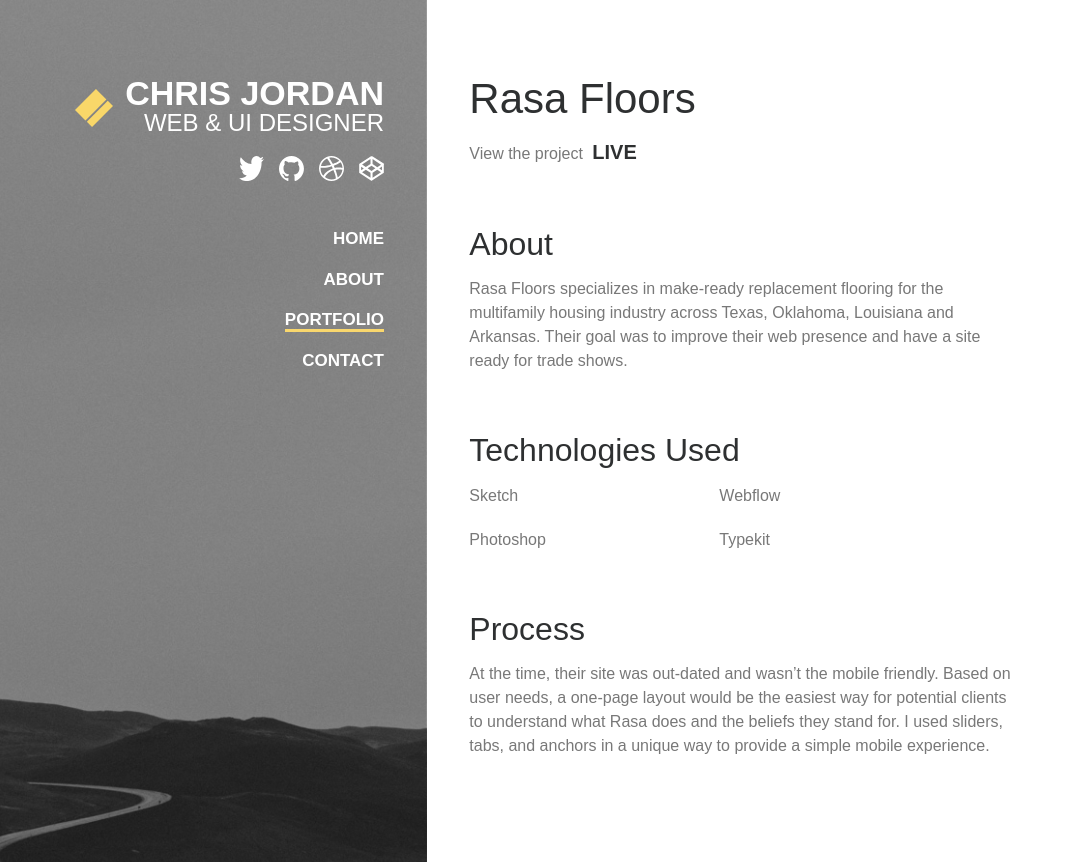
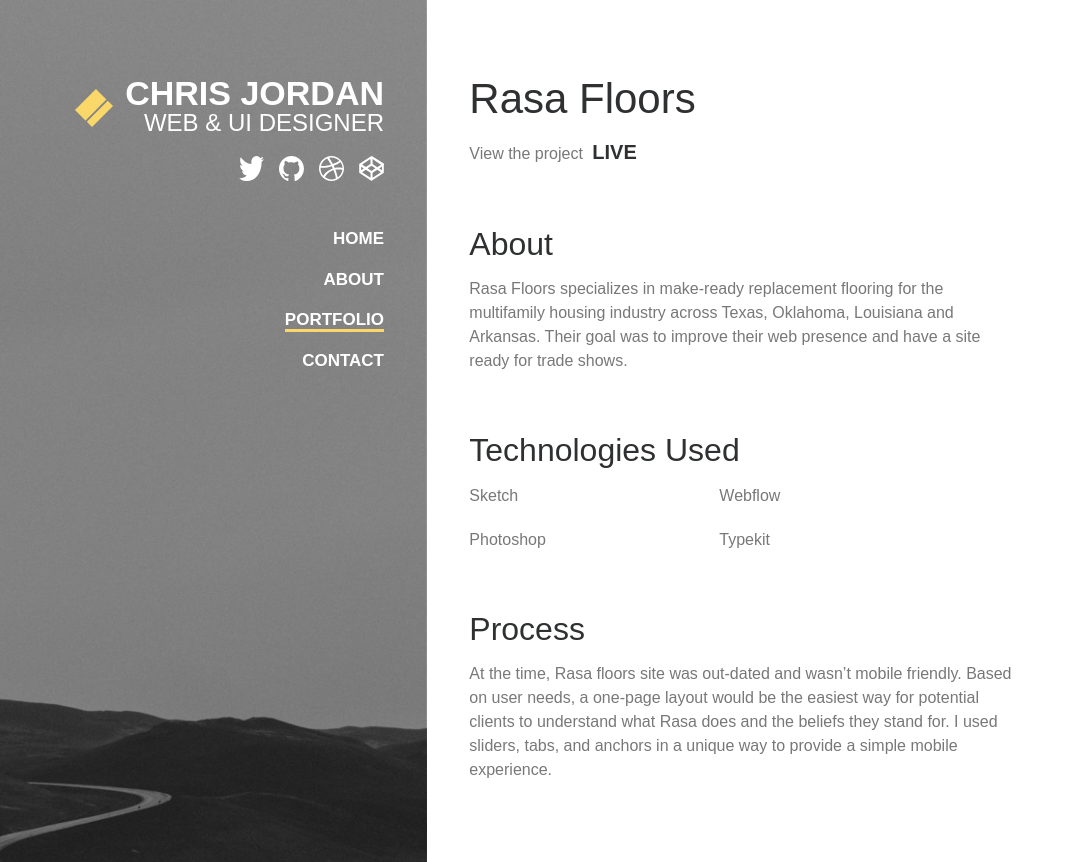
Before and after one commit to ChrisDJordan/ChrisDJordan.github.io, a Jekyll site: the page built from rasa-floors.html, in a window 1280 px wide and 966 px high, cut to the strip 104-966 px from the top of the window. Shown: the whole strip, without its empty margins (0-1074 px from the left). Built offline with Jekyll 4.4.1, drawn with Linux system fonts in a browser that asks for light colours.

Commit message:
changing rasa text

```diff
--- a/rasa-floors.html
+++ b/rasa-floors.html
@@ -93,7 +93,7 @@
             </section>
             <section>
                 <h3>Process</h3>
-                <p class="last-para">At the time, their site was out-dated and wasn’t the mobile friendly. Based on user needs, a one-page layout would be the easiest way for potential clients to understand what Rasa does and the beliefs they stand for. I used sliders, tabs, and anchors in a unique way to provide a simple mobile experience.</p>
+                <p class="last-para">At the time, Rasa floors site was out-dated and wasn’t mobile friendly. Based on user needs, a one-page layout would be the easiest way for potential clients to understand what Rasa does and the beliefs they stand for. I used sliders, tabs, and anchors in a unique way to provide a simple mobile experience.</p>
 
 
             </section>
```
